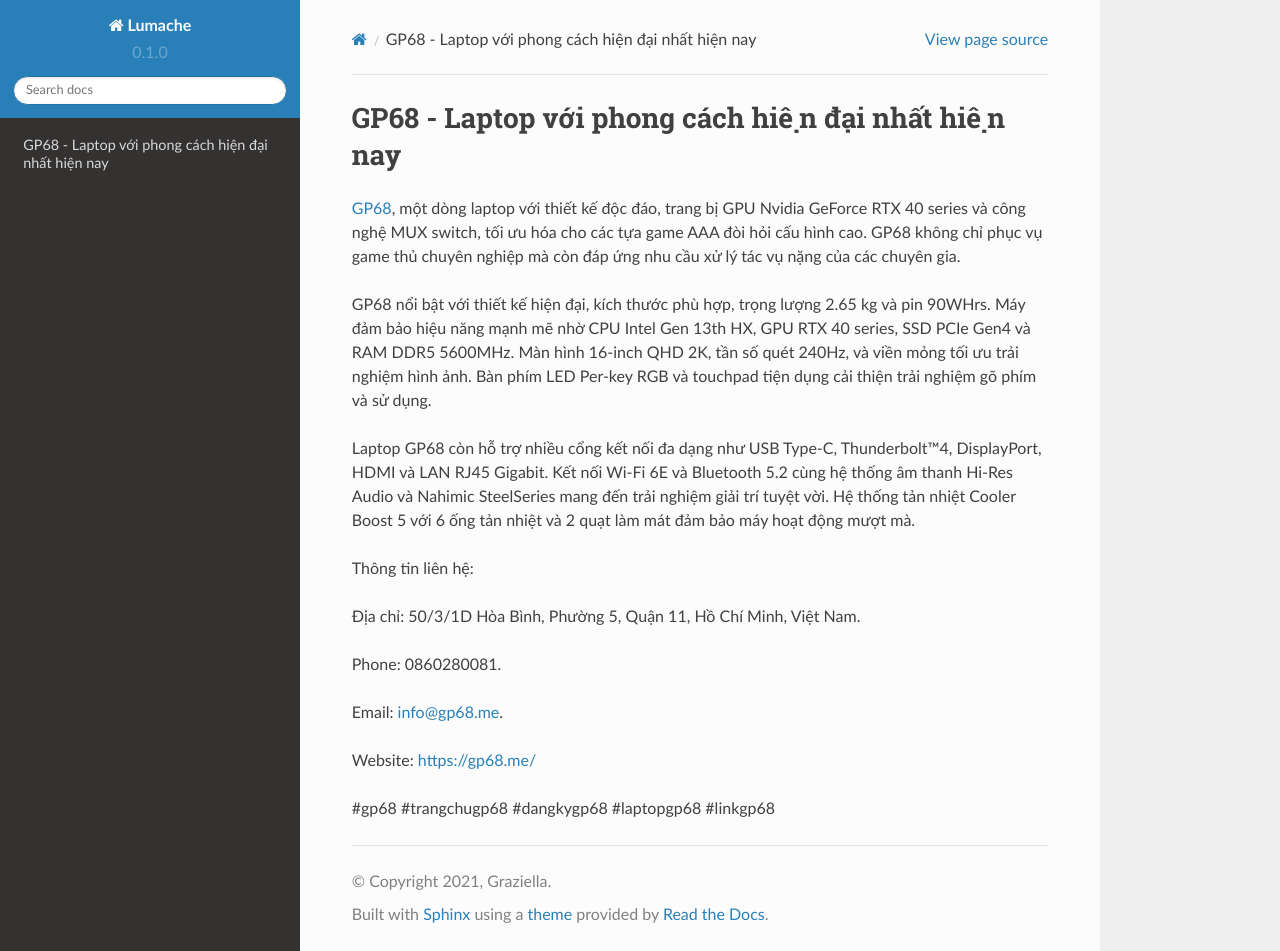
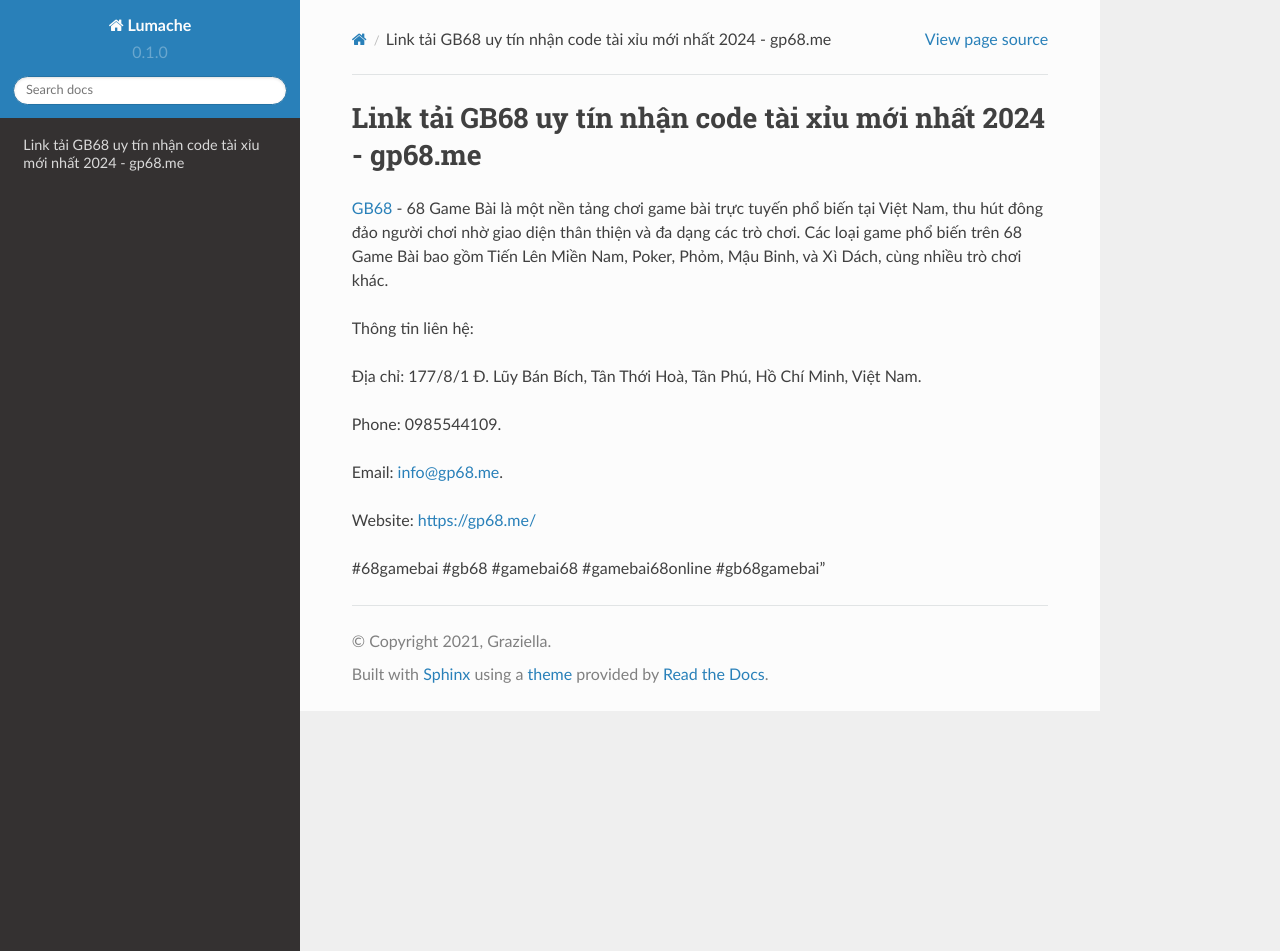
Before and after one commit to socialentity/gp68me, a Sphinx documentation site: the page built from docs/source/index.rst, in a window 1280 px wide and 951 px high. Built offline with Sphinx 7.4.7 and the Read the Docs theme 2.0.0, drawn with Linux system fonts in a browser that asks for light colours.

Commit message:
Update index.rst

```diff
--- a/docs/source/index.rst
+++ b/docs/source/index.rst
@@ -1,20 +1,16 @@
-GP68 - Laptop với phong cách hiện đại nhất hiện nay
+Link tải GB68 uy tín nhận code tài xỉu mới nhất 2024 - gp68.me
 ===================================
 
-`GP68 <https://gp68.me/>`_, một dòng laptop với thiết kế độc đáo, trang bị GPU Nvidia GeForce RTX 40 series và công nghệ MUX switch, tối ưu hóa cho các tựa game AAA đòi hỏi cấu hình cao. GP68 không chỉ phục vụ game thủ chuyên nghiệp mà còn đáp ứng nhu cầu xử lý tác vụ nặng của các chuyên gia.
-
-GP68 nổi bật với thiết kế hiện đại, kích thước phù hợp, trọng lượng 2.65 kg và pin 90WHrs. Máy đảm bảo hiệu năng mạnh mẽ nhờ CPU Intel Gen 13th HX, GPU RTX 40 series, SSD PCIe Gen4 và RAM DDR5 5600MHz. Màn hình 16-inch QHD 2K, tần số quét 240Hz, và viền mỏng tối ưu trải nghiệm hình ảnh. Bàn phím LED Per-key RGB và touchpad tiện dụng cải thiện trải nghiệm gõ phím và sử dụng.
-
-Laptop GP68 còn hỗ trợ nhiều cổng kết nối đa dạng như USB Type-C, Thunderbolt™4, DisplayPort, HDMI và LAN RJ45 Gigabit. Kết nối Wi-Fi 6E và Bluetooth 5.2 cùng hệ thống âm thanh Hi-Res Audio và Nahimic SteelSeries mang đến trải nghiệm giải trí tuyệt vời. Hệ thống tản nhiệt Cooler Boost 5 với 6 ống tản nhiệt và 2 quạt làm mát đảm bảo máy hoạt động mượt mà.
+`GB68 <https://gp68.me/>`_ - 68 Game Bài là một nền tảng chơi game bài trực tuyến phổ biến tại Việt Nam, thu hút đông đảo người chơi nhờ giao diện thân thiện và đa dạng các trò chơi. Các loại game phổ biến trên 68 Game Bài bao gồm Tiến Lên Miền Nam, Poker, Phỏm, Mậu Binh, và Xì Dách, cùng nhiều trò chơi khác.
 
 Thông tin liên hệ:
 
-Địa chỉ: 50/3/1D Hòa Bình, Phường 5, Quận 11, Hồ Chí Minh, Việt Nam.
+Địa chỉ: 177/8/1 Đ. Lũy Bán Bích, Tân Thới Hoà, Tân Phú, Hồ Chí Minh, Việt Nam.
 
-Phone: 0860280081.
+Phone: 0985544109.
 
 Email: info@gp68.me.
 
 Website: https://gp68.me/
 
-#gp68 #trangchugp68 #dangkygp68 #laptopgp68 #linkgp68
+#68gamebai #gb68 #gamebai68 #gamebai68online #gb68gamebai"
```
